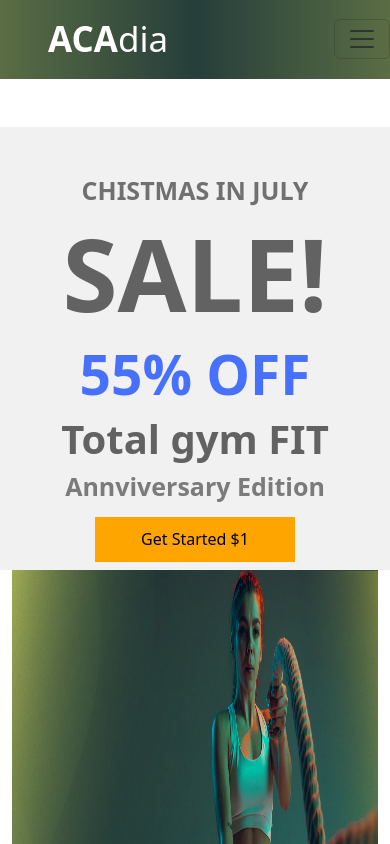
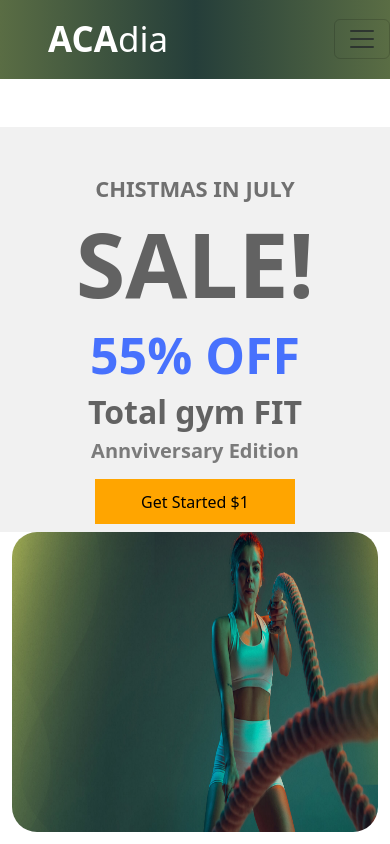
Before and after one commit to manii75/gym-website, a plain HTML site: page about.html in a window 390 px wide. Shown: the top 844 px of the page. Drawn offline with nearby package versions, Linux system fonts and the light colour scheme.

Commit message:
Update about.html
media quary add in about page

```diff
--- a/about.html
+++ b/about.html
@@ -68,6 +68,35 @@
     background-color: orange;
     border: none;
 
+}
+         @media only screen and (max-width:600px)
+{
+ .bodytext1 h1{
+  font-size: 90px;
+ }
+ .bodytext1 h2{
+  font-size: 22px;
+ }
+ .bodytext1 h3{
+  font-size: 50px;
+ }
+ .bodytext1 h4{
+  font-size: 32px;
+ }
+ .bodytext1 #h2{
+  font-size: 20px;
+ }
+ .about2 h2{
+  font-size: 35px ;
+ }
+ .about2 h1{
+  font-size: 45px;
+  color:rgba(0, 0, 154, 0.745)
+ }
+ .aboutbody img{
+  height: 300px;
+  border-radius: 25px;
+ }
 }
 
 .about2 h1{
```
